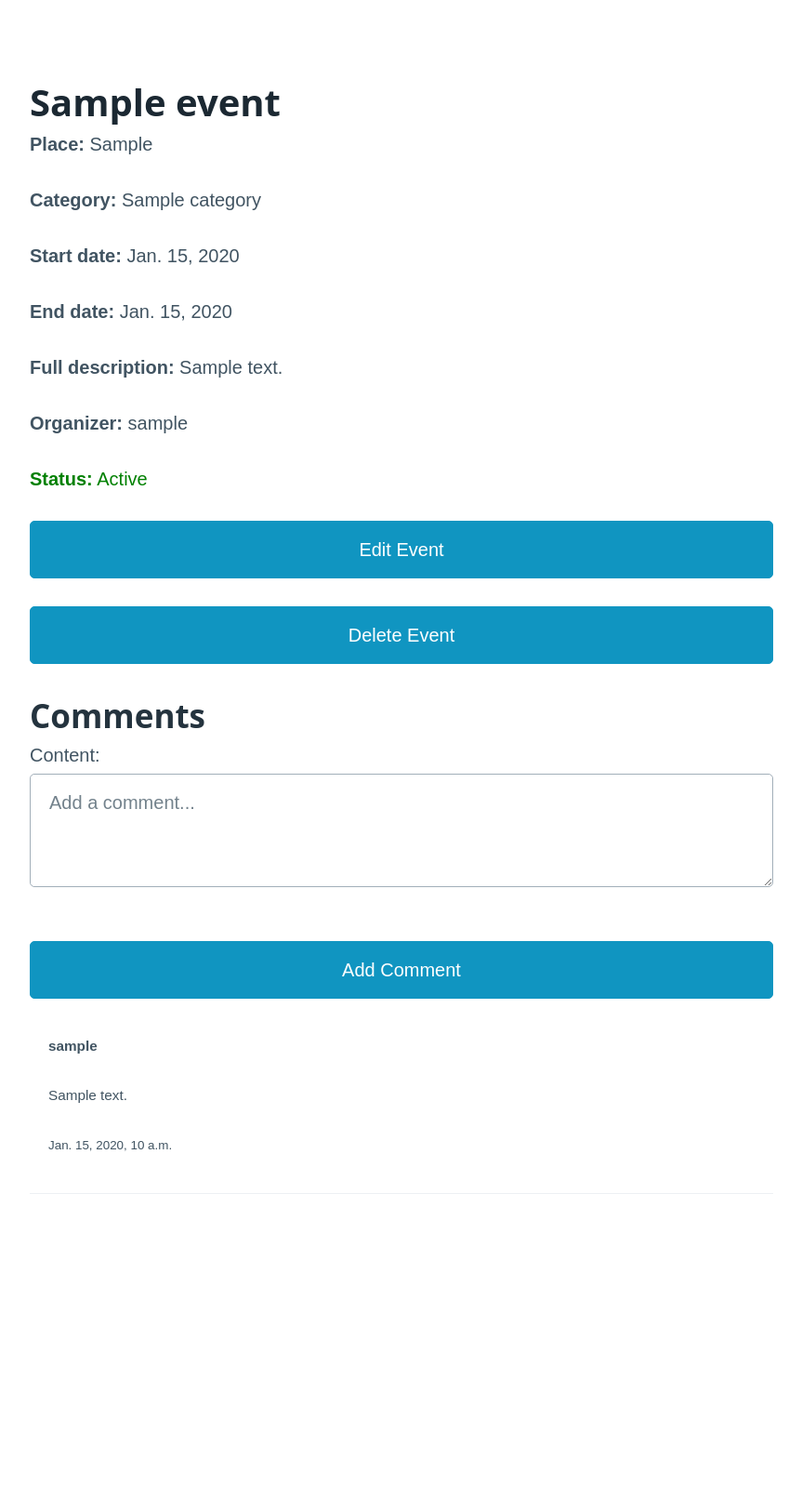
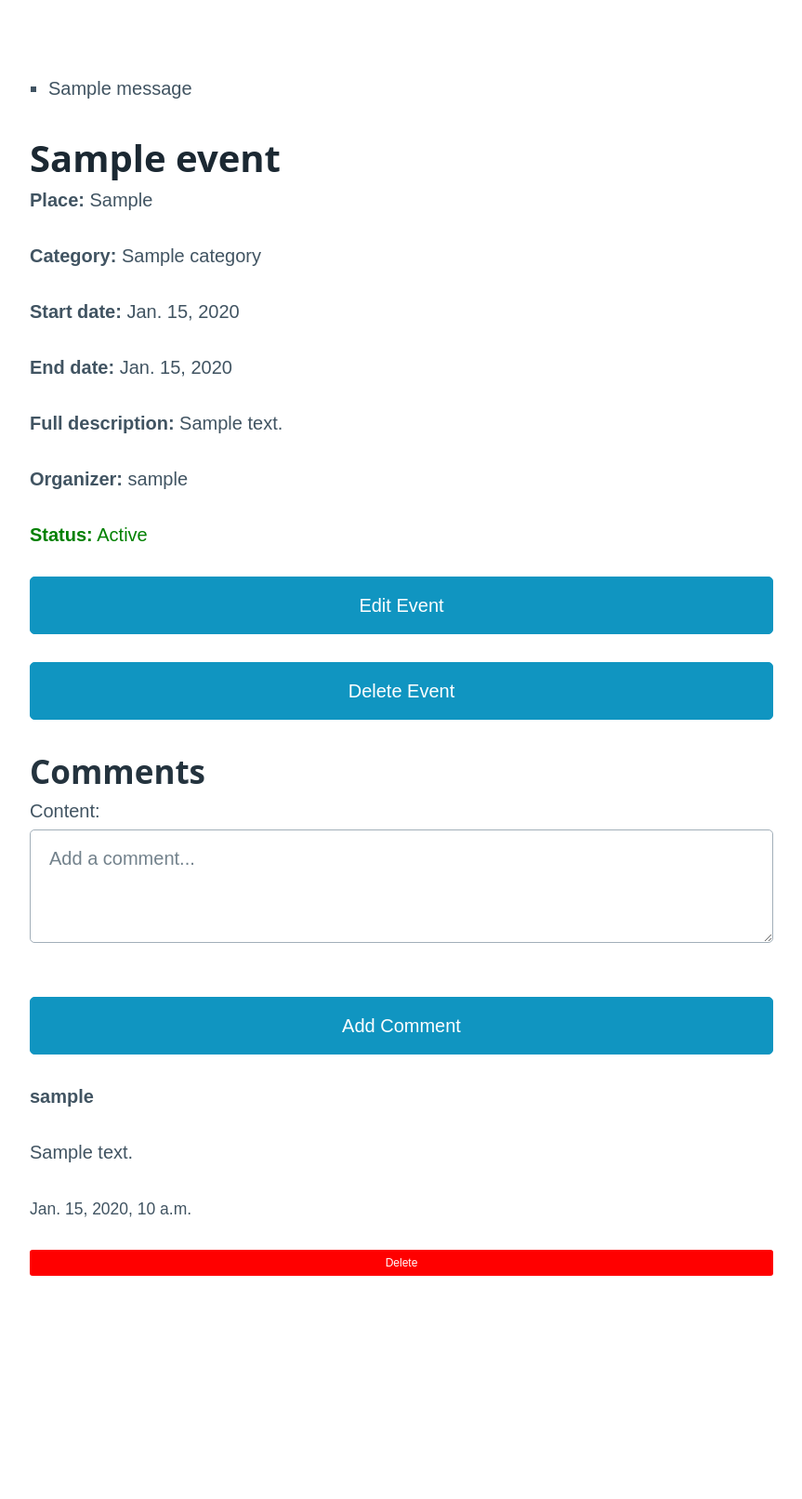
Before and after one commit to Roger2332/Projekt_Koncowy_SDA, a Django app: page /full_event_description/1/ in a window 1280 px wide. Shown: the part 180-1792 px from the top of the page at 93% size, without its empty margins (208-1071 px from the left). Before the commit the page ends 1464 px from the top, so only its background shows below. Run offline with Django 5.2, Linux system fonts and the light colour scheme; a user stored in the database is signed in; tables that the repository leaves empty hold one stand-in row (values such as "Sample post"); one stand-in notice (Sample message) is shown; some libraries are stand-ins or nearby versions.

Commit message:
feat: Add delete comment functionality for users and admins
- Implemented a delete button for comments, allowing users to delete their own comments and admins to delete any comment.
- Styled the delete button to be red and smaller in size for better UX and to save space.
- Integrated CSRF protection with the delete form.

```diff
--- a/Projekt_Koncowy/urls.py
+++ b/Projekt_Koncowy/urls.py
@@ -19,7 +19,7 @@ from django.urls import path
 import django.contrib.auth.views as auth_views
 
 from evently.views import create_event, UserCreateView, CreateCategoryView, list_events, subscribe_event, \
-    search_event, edit_event, delete_event, full_event_description, unsubscribe_event, linkedlin_Roger, \
+    search_event, edit_event, delete_event, full_event_description, unsubscribe_event,delete_comment,  linkedlin_Roger, \
     linkedlin_Artema, user_profile, user_subscriptions, homepage, admin_status_view, update_event_status, send_test_email
 
 urlpatterns = [
@@ -41,6 +41,7 @@ urlpatterns = [
     path('full_event_description/<int:pk>/', full_event_description, name='full_event_description'),
     path('subscribe_event/<int:event_id>/', subscribe_event, name='subscribe_event'),
     path('event/<int:pk>/unregister/', unsubscribe_event, name='unsubscribe_event'),
+    path('delete_comment/<int:pk>/', delete_comment, name='delete_comment'),
     # user
     path('createuser/', UserCreateView.as_view(), name='user'),
     path('accounts/login/', auth_views.LoginView.as_view(), name='login'),
--- a/evently/views.py
+++ b/evently/views.py
@@ -1,6 +1,7 @@
 from datetime import datetime
 
 
+from django.contrib import messages
 from django.contrib.auth.decorators import login_required, user_passes_test
 from django.contrib.auth.mixins import PermissionRequiredMixin
 from django.shortcuts import render, redirect, get_object_or_404
@@ -227,6 +228,17 @@ def user_subscriptions(request, pk):
     subscribed_events = Event.objects.filter(participants=user)
     return render(request, 'user_subscriptions.html', {'subscribed_events': subscribed_events})
 
+# Usuwanie komentarzy dal userów oraz adminów
+@login_required
+def delete_comment(request, pk):
+    comment = get_object_or_404(Comment, pk=pk)
+    if request.user == comment.author or request.user.is_superuser:
+        comment.delete()
+        messages.success(request, "Comment has been deleted successfully.")
+    else:
+        messages.error(request, "You do not have permission to delete this comment.")
+
+    return redirect('full_event_description', comment.event.id)
 
 def linkedlin_Roger(request):
     response = redirect('https://www.linkedin.com/in/rogerszwaja')
--- a/templates/base.html
+++ b/templates/base.html
@@ -58,6 +58,15 @@
 
 <!-- Treść strony głównej -->
 <main class="container mt-4">
+    <!-- Pokaz messages -->
+    {% if messages %}
+        <ul class="messages">
+            {% for message in messages %}
+                <li{% if message.tags %} class="{{ message.tags }}"{% endif %}>{{ message }}</li>
+            {% endfor %}
+        </ul>
+    {% endif %}
+
     {% block content %}
     {% endblock %}
 </main>
--- a/templates/full_event_description.html
+++ b/templates/full_event_description.html
@@ -64,13 +64,15 @@
             <div class="comments-list">
                 {% for comment in comments %}
                     <div class="comment">
-                        <table>
-                            <td>
-                                <p><strong>{{ comment.author.username }}</strong></p>
-                                <p>{{ comment.content }}</p>
-                                <p><small>{{ comment.added }}</small></p>
-                            </td>
-                        </table>
+                        <p><strong>{{ comment.author.username }}</strong></p>
+                        <p>{{ comment.content }}</p>
+                        <p><small>{{ comment.added }}</small></p>
+                        {% if comment.author == user or user.is_staff %}
+                            <form action="{% url 'delete_comment' comment.id %}" method="post" style="display:inline;">
+                                {% csrf_token %}
+                                <button type="submit" style="background-color: red; color: white; padding: 5px 10px; font-size: 12px; border: none; border-radius: 3px;">Delete</button>
+                            </form>
+                        {% endif %}
                     </div>
                 {% empty %}
                     <p>No comments yet. Be the first to comment!</p>
--- a/templates/search_results_list.html
+++ b/templates/search_results_list.html
@@ -34,7 +34,7 @@
         </tr>
         <tr style="height: 200px;"></tr> <!--duży odstęp -->
 
-    {% empty %} Pozwala obsluzyc przypadek gdy iterowana lista jest pusta
+    {% empty %} <!-- Pozwala obsluzyc przypadek gdy iterowana lista jest pusta -->
         <tr>
             <td colspan="6">No results match your search criteria</td>
             <!-- Brak wyników spełniających kryteria wyszukiwania -->
```
Also changed, not shown: templates/delete_comment.html (added, +13 -0 lines).
